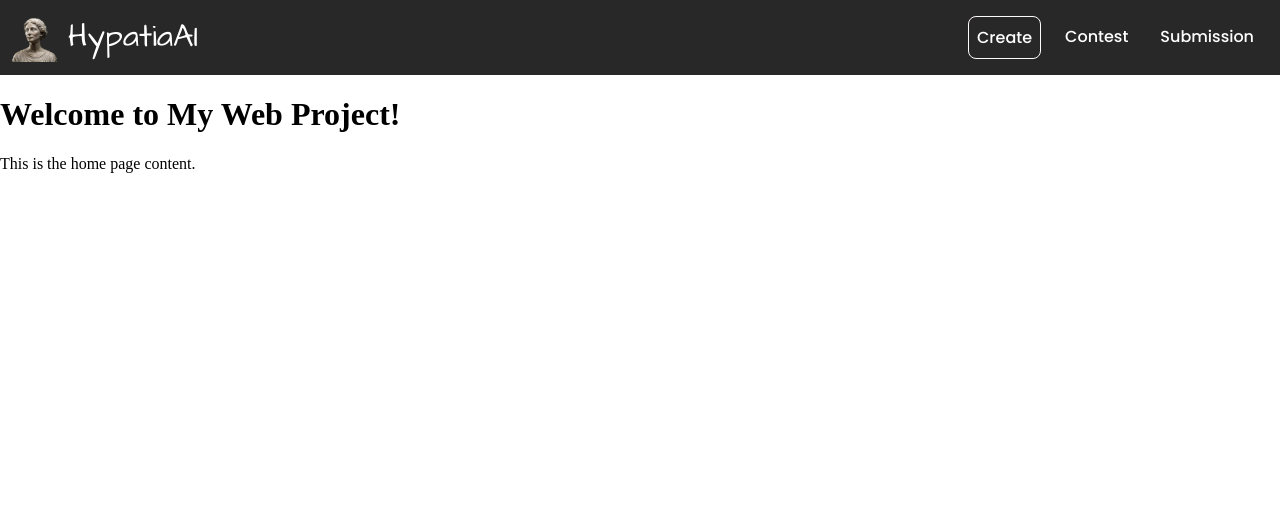
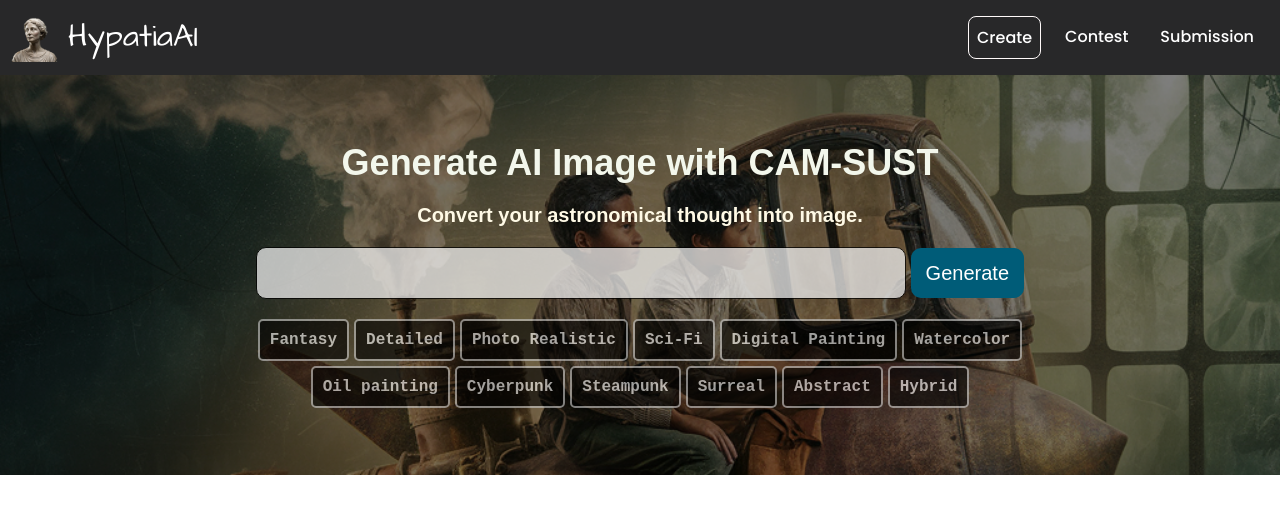
Before and after one commit to ChoncholKumarRay/HypatiaAI, a React (Vite) app in the folder frontend/: page / in a window 1280 px wide. Shown: the top 514 px of the page. Built offline with nearby package versions, Linux system fonts and the light colour scheme.

Commit message:
add hero component for taking prompt from user

```diff
--- a/frontend/src/App.css
+++ b/frontend/src/App.css
@@ -1,10 +1,11 @@
 #root {
   margin: 0 0;
   padding: 0;
+  background-color: white;
 }
 
 .App {
-  background-color: #fefefe;
+  background-color: white;
   height: 100%;
   width: 100%;
 }
--- /dev/null
+++ b/frontend/src/components/Hero/Hero.css
@@ -0,0 +1,179 @@
+.hero {
+  margin: 0 0;
+  padding: 0 0;
+  height: 400px;
+  position: relative;
+  display: flex;
+  flex-direction: column;
+  justify-content: center;
+  align-items: center;
+  background-image: url("../../assets/bg.jpg");
+  background-size: cover;
+  background-position: top;
+  font-family: sans-serif;
+  z-index: 0;
+}
+
+.hero::before {
+  content: "";
+  position: absolute;
+  top: 0;
+  left: 0;
+  width: 100%;
+  height: 100%;
+  background-color: rgba(0, 0, 0, 0.5);
+  z-index: 1;
+}
+
+.hero > * {
+  position: relative;
+  z-index: 2;
+}
+
+.hero h1 {
+  font-size: 2.25rem;
+  font-weight: 700;
+  color: #f3f7ec;
+  margin: 0 auto;
+  text-align: center;
+}
+
+.hero p {
+  font-weight: 600;
+  font-size: 1.25rem;
+  font-family: sans-serif;
+  color: #fffae6;
+  margin-left: 10px;
+  margin-right: 10px;
+  text-align: center;
+}
+
+.prompt-form {
+  width: 100%;
+  height: auto;
+  margin: 0 auto;
+  display: flex;
+  flex-direction: column;
+  justify-content: center;
+  align-items: center;
+}
+
+.prompt-container {
+  width: 60%;
+  margin: 0 auto;
+  display: flex;
+  flex-direction: row;
+  justify-content: space-between;
+  align-items: center;
+  margin-bottom: 20px;
+}
+
+.prompt-input {
+  width: 100%;
+  height: 50px;
+  font-size: 1rem;
+  outline: none;
+  border: none;
+  background-color: #eeeeee;
+  color: #151515;
+  opacity: 0.75;
+  padding: 0 17px;
+  border: 1px solid black;
+  margin-right: 5px;
+  border-radius: 10px;
+  font-family: sans-serif;
+  font-weight: 500;
+}
+
+.btn {
+  height: 50px;
+  padding: 0 20px;
+  padding-left: 15px;
+  padding-right: 15px;
+  border: none;
+  outline: none;
+  font-size: 1.25rem;
+  font-weight: 500;
+  border-radius: 10px;
+  border-color: none;
+  cursor: pointer;
+  color: white;
+  background: #005c78;
+}
+
+.container {
+  width: 60%;
+  margin: 0 auto;
+  display: flex;
+  flex-direction: row;
+  flex-wrap: wrap;
+  justify-content: center;
+  align-items: center;
+  gap: 5px;
+}
+
+.option {
+  padding: 10px;
+  border: 2px solid #ccc;
+  border-radius: 5px;
+  cursor: pointer;
+  font-size: 1rem;
+  font-family: "Courier New", Courier, monospace;
+  font-weight: 500;
+  user-select: none;
+  background-color: black;
+  opacity: 0.6;
+  color: #fff;
+  font-weight: 600;
+  transition: background-color 0.3s ease;
+}
+
+.option.selected {
+  background-color: #6295a2;
+  opacity: 0.8;
+}
+
+@media only screen and (max-width: 768px) {
+  .hero h1 {
+    font-size: 1.8rem;
+  }
+  .hero p {
+    font-size: 1rem;
+  }
+  .prompt-form {
+    margin: 0 auto;
+  }
+  .prompt-container {
+    flex-direction: column;
+    align-items: flex-start;
+    justify-content: flex-start;
+    width: 100%;
+  }
+  .prompt-input {
+    margin: 10px;
+    width: 85%;
+  }
+  .container {
+    width: 100%;
+    margin-right: 10px;
+    justify-content: center;
+  }
+  .option {
+    font-size: 0.75rem;
+    margin-left: 10px;
+    padding: 3px 7px;
+  }
+  .btn {
+    margin-left: 10px;
+    height: 45px;
+    font-size: 1.15rem;
+  }
+}
+
+@media only screen and (max-width: 768px) {
+  .option {
+    font-size: 0.75rem;
+    margin-left: 10px;
+    padding: 3px 10px;
+  }
+}
--- /dev/null
+++ b/frontend/src/components/Hero/Hero.jsx
@@ -0,0 +1,65 @@
+import React from "react";
+import { useState } from "react";
+import "./Hero.css";
+
+const Hero = () => {
+  const [selectedOptions, setSelectedOptions] = useState([]);
+
+  const toggleSelection = (option) => {
+    setSelectedOptions((prevSelected) => {
+      if (prevSelected.includes(option)) {
+        return prevSelected.filter((item) => item !== option);
+      } else {
+        return [...prevSelected, option];
+      }
+    });
+  };
+
+  const handleSubmit = (event) => {
+    event.preventDefault();
+    console.log("Selected options:", selectedOptions);
+  };
+
+  return (
+    <div className="hero">
+      <h1>Generate AI Image with CAM-SUST</h1>
+      <p>Convert your astronomical thought into image.</p>
+      <form id="prompt-form" onSubmit={handleSubmit}>
+        <div className="prompt-container">
+          <input type="text" id="prompt-input" className="prompt-input" />
+          <button type="submit" className="btn">
+            Generate
+          </button>
+        </div>
+        <div className="container">
+          {[
+            "Fantasy",
+            "Detailed",
+            "Photo Realistic",
+            "Sci-Fi",
+            "Digital Painting",
+            "Watercolor",
+            "Oil painting",
+            "Cyberpunk",
+            "Steampunk",
+            "Surreal",
+            "Abstract",
+            "Hybrid",
+          ].map((option) => (
+            <div
+              key={option}
+              className={`option ${
+                selectedOptions.includes(option) ? "selected" : ""
+              }`}
+              onClick={() => toggleSelection(option)}
+            >
+              {option}
+            </div>
+          ))}
+        </div>
+      </form>
+    </div>
+  );
+};
+
+export default Hero;
--- a/frontend/src/pages/HomePage.jsx
+++ b/frontend/src/pages/HomePage.jsx
@@ -1,12 +1,10 @@
-// frontend/src/pages/HomePage.jsx
-
 import React from "react";
+import Hero from "../components/Hero/Hero";
 
 const HomePage = () => {
   return (
     <div className="home-page">
-      <h1>Welcome to My Web Project!</h1>
-      <p>This is the home page content.</p>
+      <Hero />
     </div>
   );
 };
```
Also changed, not shown: frontend/src/assets/bg.jpg (added).
